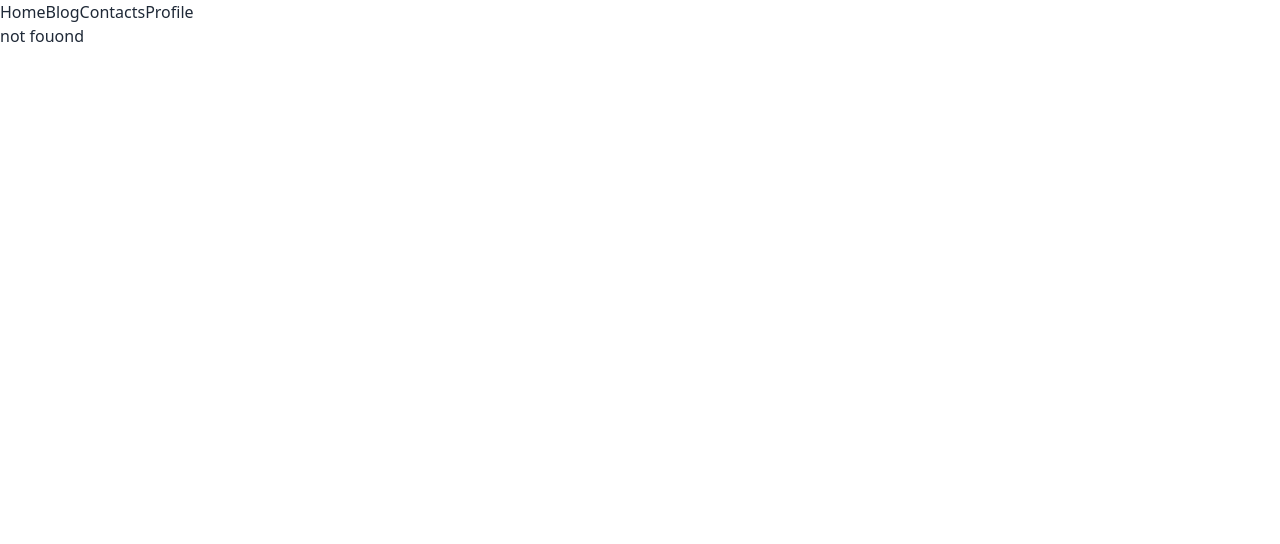
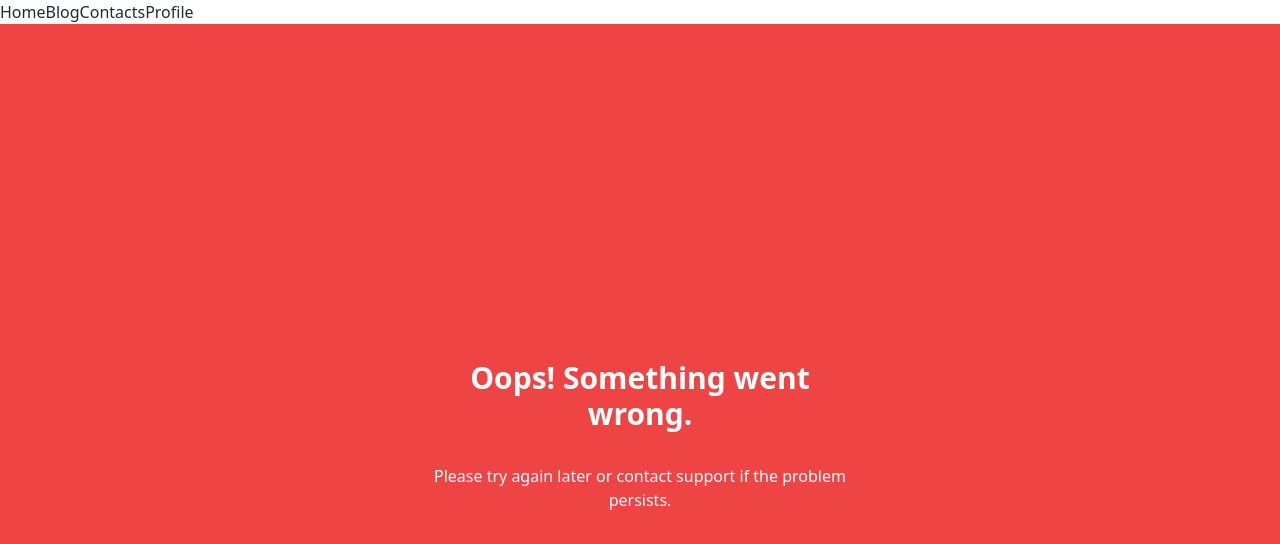
Before and after one commit to sarker-badhon/Atomix_Restaurnt_chef_client_complete_projects, a React (Vite) app: page /profile in a window 1280 px wide. Shown: the top 544 px of the page. Built offline with nearby package versions, Linux system fonts and the light colour scheme.

Commit message:
error page Design

```diff
--- a/src/components/ErrorPage.jsx
+++ b/src/components/ErrorPage.jsx
@@ -2,11 +2,22 @@ import React from 'react';
 
 const ErrorPage = () => {
     return (
-        <div>
-            <h2>
-                not fouond
+        <div className="min-h-screen flex flex-col items-center justify-center bg-red-500 text-white py-12 px-4 sm:px-6 lg:px-8">
+        <div className="max-w-md w-full space-y-8">
+          <div>
+            <h2 className="mt-6 text-center text-3xl font-extrabold">
+              Oops! Something went wrong.
             </h2>
+          </div>
+          <div className="mt-8">
+            <div className="text-center">
+              <p className="text-base font-medium">
+                Please try again later or contact support if the problem persists.
+              </p>
+            </div>
+          </div>
         </div>
+      </div>
     );
 };
 
```
